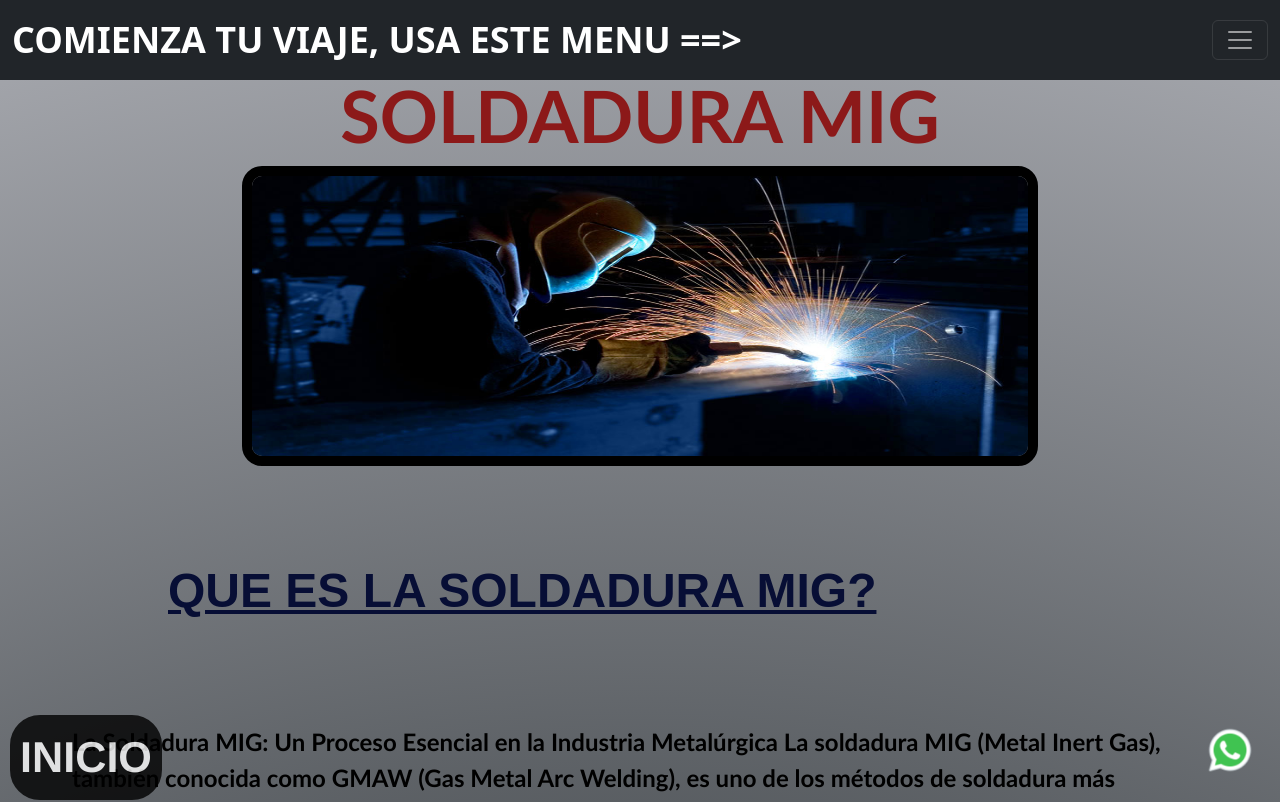
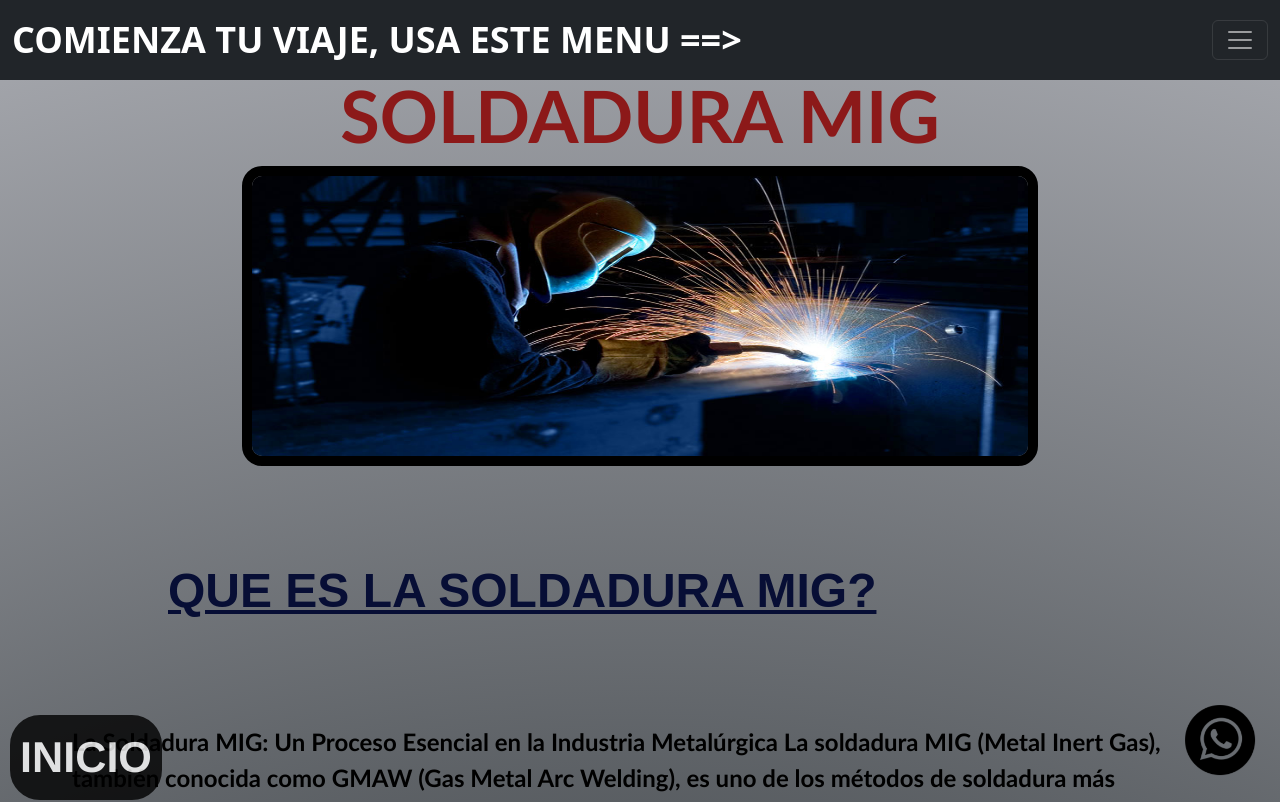
Before and after one commit to DEIVYRAMIREZ04/preentrerga2, a website: page paginas/mig.html in a window 1280 px wide. Shown: the top 802 px of the page. Drawn offline with nearby package versions, Linux system fonts and the light colour scheme.

Commit message:
ultima prueba corregida(R)

```diff
--- a/paginas/mig.html
+++ b/paginas/mig.html
@@ -235,7 +235,7 @@
         </div>
     </footer>
     <a href="https://wa.me/1234567890" target="_blank">
-        <img src="../imagenes/descargawsap.png" alt="WhatsApp" width="60" class="wsap">
+        <img src="../imagenes/whatsapp_black_logo_icon_147050.png" alt="WhatsApp" width="80" class="wsap">
     </a>
     <script src="https://cdn.jsdelivr.net/npm/bootstrap@5.3.3/dist/js/bootstrap.bundle.min.js">
     </script>
```
Also changed, not shown: paginas/historia.html (+1 -1 lines), paginas/productos.html (+1 -1 lines), paginas/smaw.html (+1 -1 lines), paginas/tig.html (+1 -1 lines).
